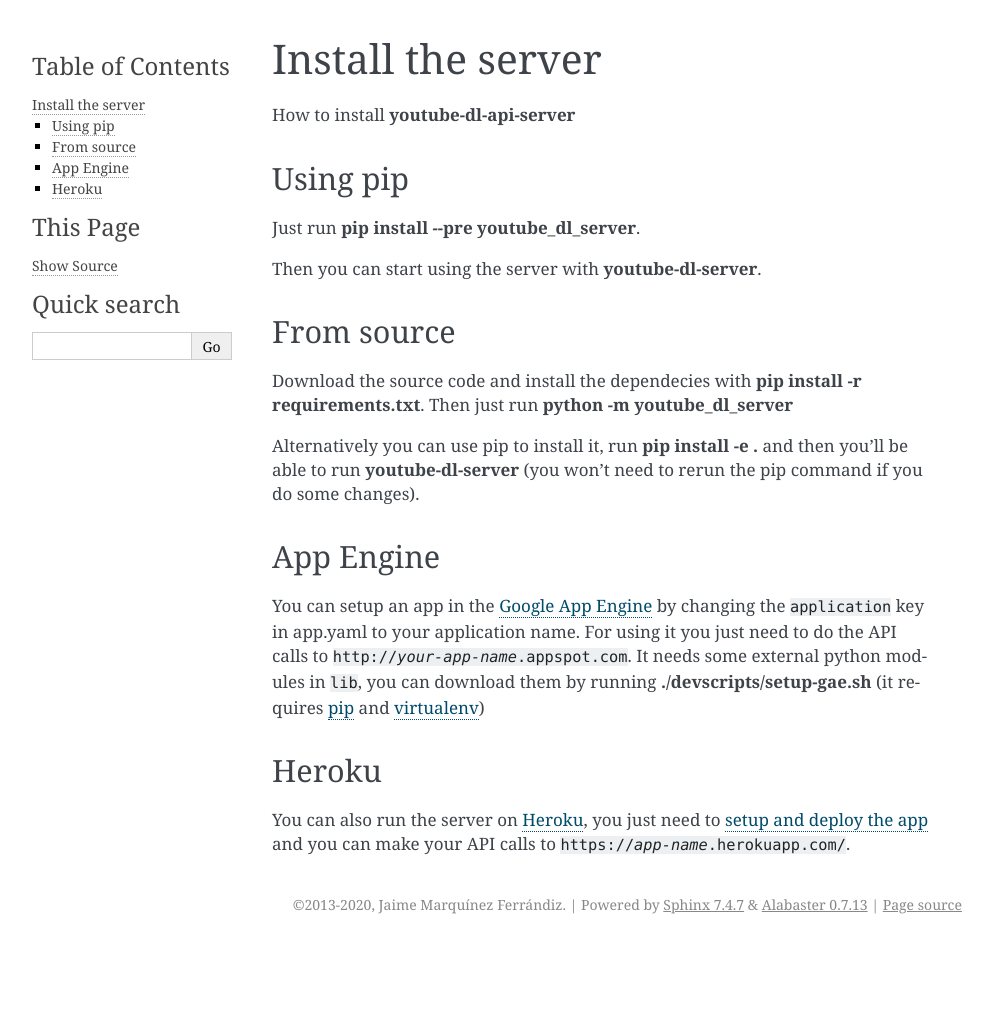
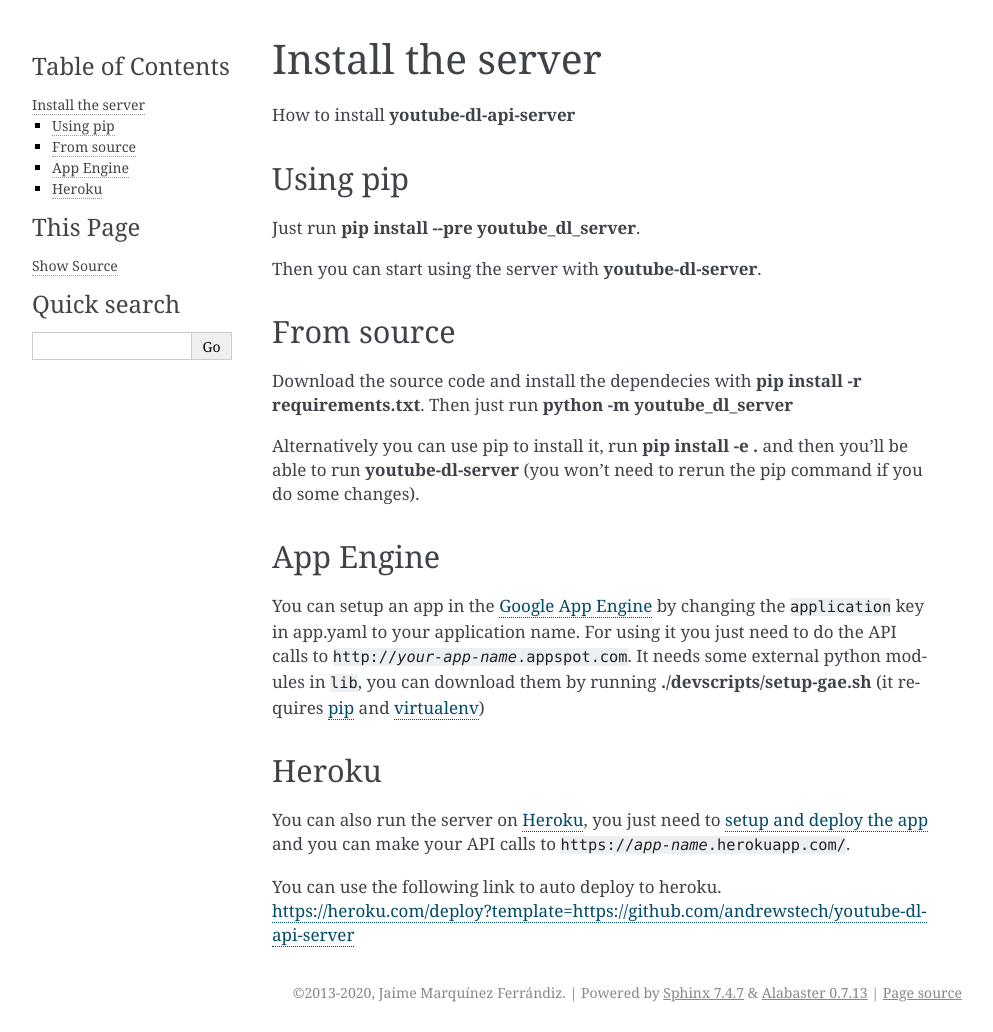
Before and after one commit to jaimeMF/youtube-dl-api-server, a Sphinx documentation site: the page built from docs/install.rst, in a window 1280 px wide. Shown: the whole page, without its empty margins (148-1141 px from the left). Built offline with Sphinx 7.4.7, drawn with Linux system fonts in a browser that asks for light colours; before the commit the page ends 944 px from its top, so only the background shows below that.

Commit message:
Update install.rst

```diff
--- a/docs/install.rst
+++ b/docs/install.rst
@@ -29,3 +29,5 @@
 ******
 
 You can also run the server on `Heroku <https://heroku.com>`_, you just need to `setup and deploy the app <https://devcenter.heroku.com/articles/getting-started-with-python#deploy-the-app>`_ and you can make your API calls to :samp:`https://{app-name}.herokuapp.com/`.
+
+You can use the following link to auto deploy to heroku.  https://heroku.com/deploy?template=https://github.com/andrewstech/youtube-dl-api-server
```
